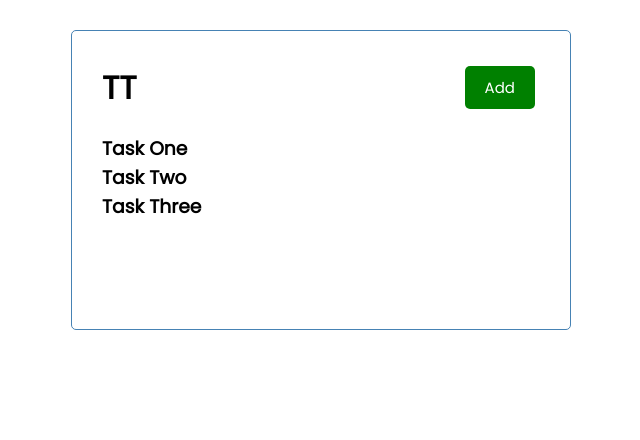
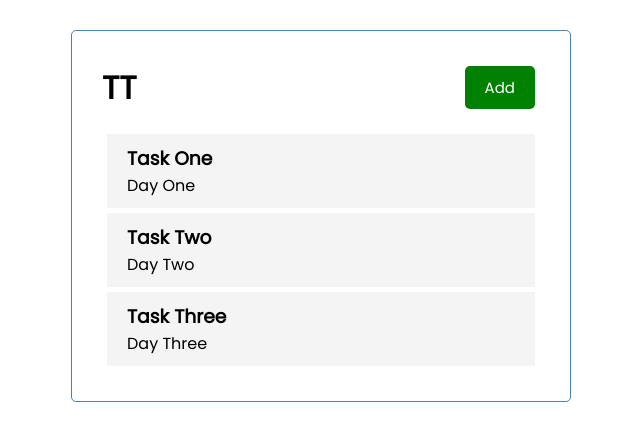
Before and after one commit to raaghavendrahm/Task-Tracker-React, a React (Create React App) app: page / in a window 1280 px wide. Shown: the top 440 px of the page, without its empty margins (319-959 px from the left). Built offline with nearby package versions, Linux system fonts and the light colour scheme.

Commit message:
Task component is created. It is embedded in Tasks component and each task from tasks is passes as prop from Tasks to Task

```diff
--- /dev/null
+++ b/src/components/Task.js
@@ -0,0 +1,10 @@
+const Task = ({ task }) => {
+  return (
+    <div className="task">
+      <h3>{task.text}</h3>
+      <p>{task.day}</p>
+    </div>
+  );
+};
+
+export default Task;
--- a/src/components/Tasks.js
+++ b/src/components/Tasks.js
@@ -1,8 +1,10 @@
+import Task from './Task';
+
 const Tasks = ({ tasks }) => {
   return (
     <div>
       {tasks.map((task) => (
-        <h3 key={task.id}>{task.text}</h3>
+        <Task key={task.id} task={task} />
       ))}
     </div>
   );
```
